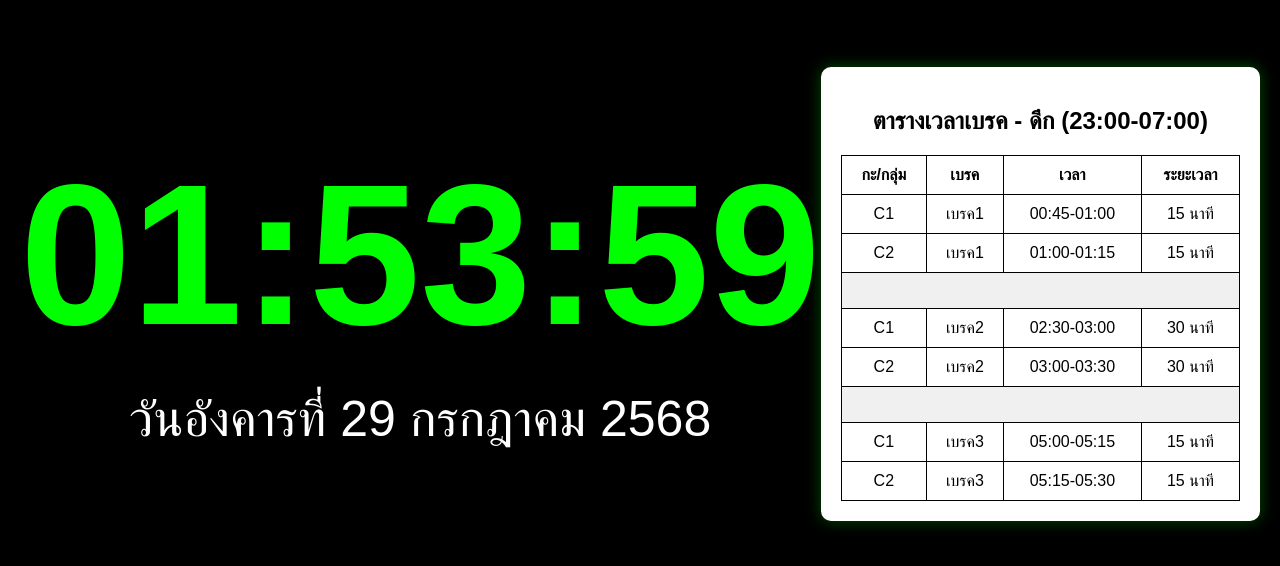
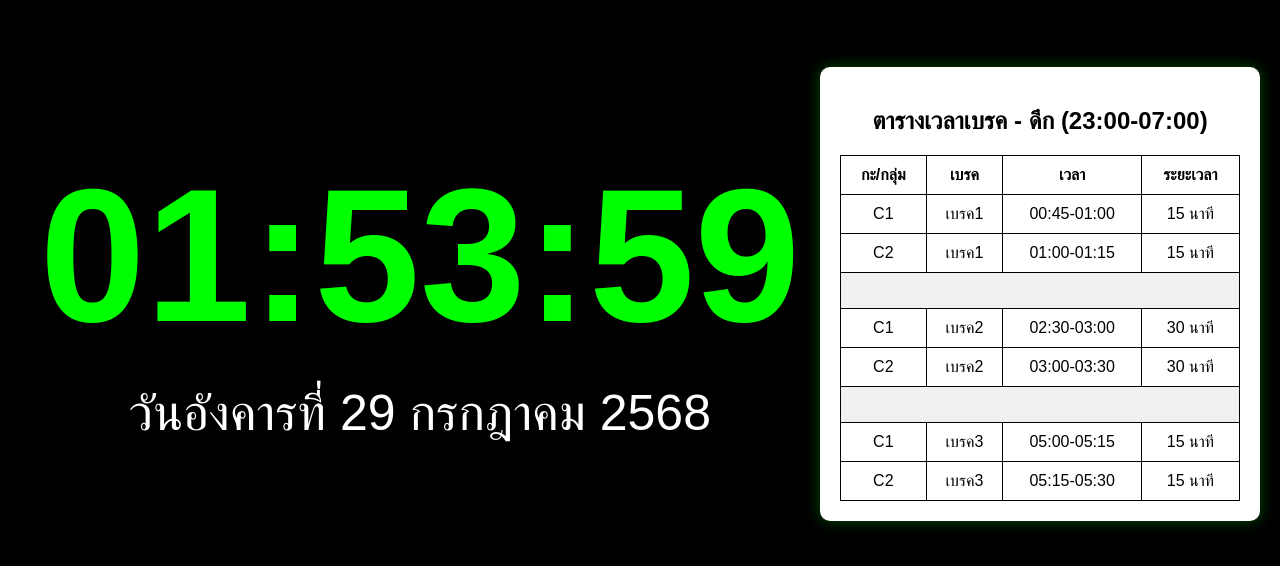
Before and after one commit to TanetW/Clock, a plain HTML site: page index.html in a window 1280 px wide. Shown: the part 126-692 px from the top of the page. Drawn offline with Linux system fonts and the light colour scheme.

Commit message:
Update index.html
Signed-off-by: TanetW <ice210534@hotmail.com>

```diff
--- a/index.html
+++ b/index.html
@@ -6,7 +6,7 @@
     <style>
         body {font-family: 'Arial', sans-serif; background: #000; color: #0f0; display: flex; justify-content: space-between; align-items: center; height: 100vh; margin: 0; padding: 20px;}
         .time-container {text-align: center; flex: 2;}
-        .clock {font-size: 200px; font-weight: bold; margin-bottom: 20px; color: #0f0;}
+        .clock {font-size: 190px; font-weight: bold; margin-bottom: 20px; color: #0f0;}
         .date {font-size: 50px; color: #fff;}
         .break-schedule {background: #fff; padding: 20px; border-radius: 10px; box-shadow: 0 0 15px rgba(0,255,0,0.3); color: #000; width: 40%; flex: 1;}
         .break-schedule h2 {text-align: center; margin-bottom: 20px; color: #000;}
```
